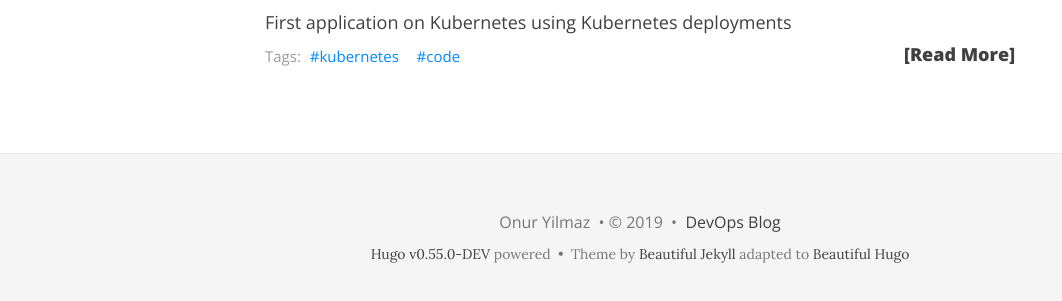
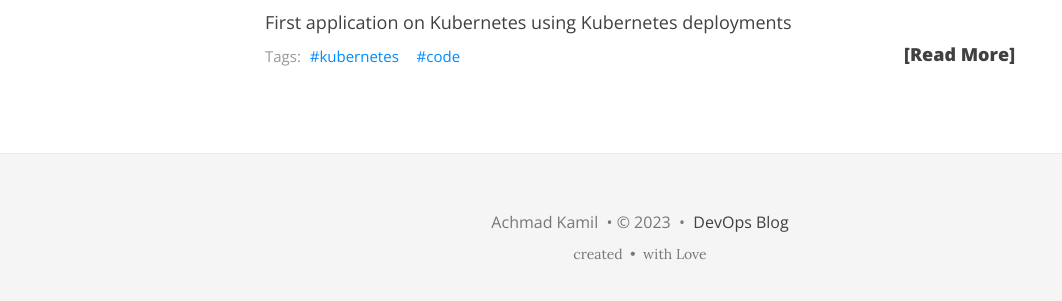
Before and after one commit to kahmadsyt/devops-blog, a plain HTML site: page index.html in a window 1280 px wide. Shown: the part 551-852 px from the top of the page, without its empty margins (0-1062 px from the left). Drawn offline with nearby package versions, Linux system fonts and the light colour scheme; some packages are replaced by stand-ins of ours; a script that the page names is missing.

Commit message:
Edit footer

```diff
--- a/index.html
+++ b/index.html
@@ -245,13 +245,13 @@
         <p class="credits copyright text-muted">
 
 
-              Onur Yilmaz
+              Achmad Kamil
 
 
 
           &nbsp;&bull;&nbsp;&copy;
 
-            2019
+            2023
 
 
 
@@ -261,7 +261,7 @@
         </p>
 
         <p class="credits theme-by text-muted">
-          <a href="http://gohugo.io">Hugo v0.55.0-DEV</a> powered &nbsp;&bull;&nbsp; Theme by <a href="http://deanattali.com/beautiful-jekyll/">Beautiful Jekyll</a> adapted to <a href="https://github.com/halogenica/beautifulhugo">Beautiful Hugo</a>
+          <a href="http://gohugo.io"></a> created &nbsp;&bull;&nbsp; with Love <a href="http://deanattali.com/beautiful-jekyll/"></a><a href="https://github.com/halogenica/beautifulhugo"</a>
 
         </p>
       </div>
```
